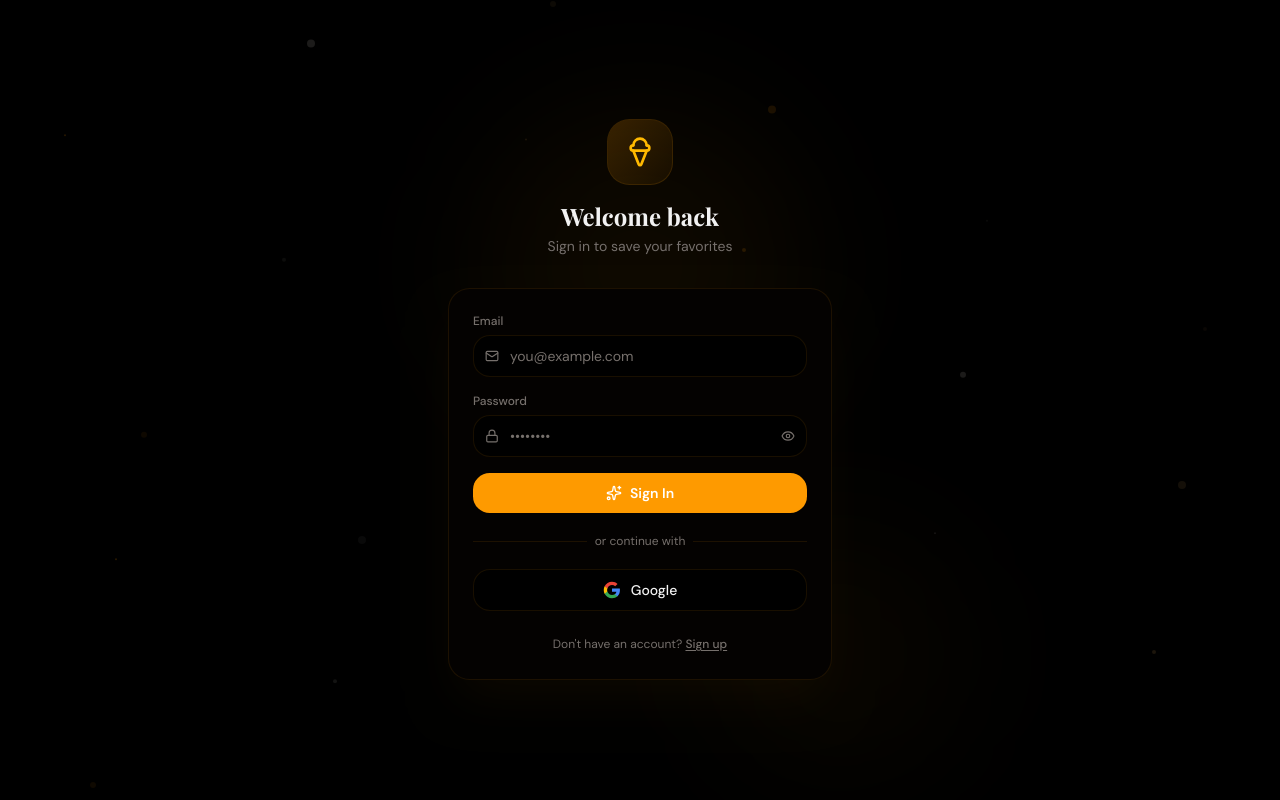
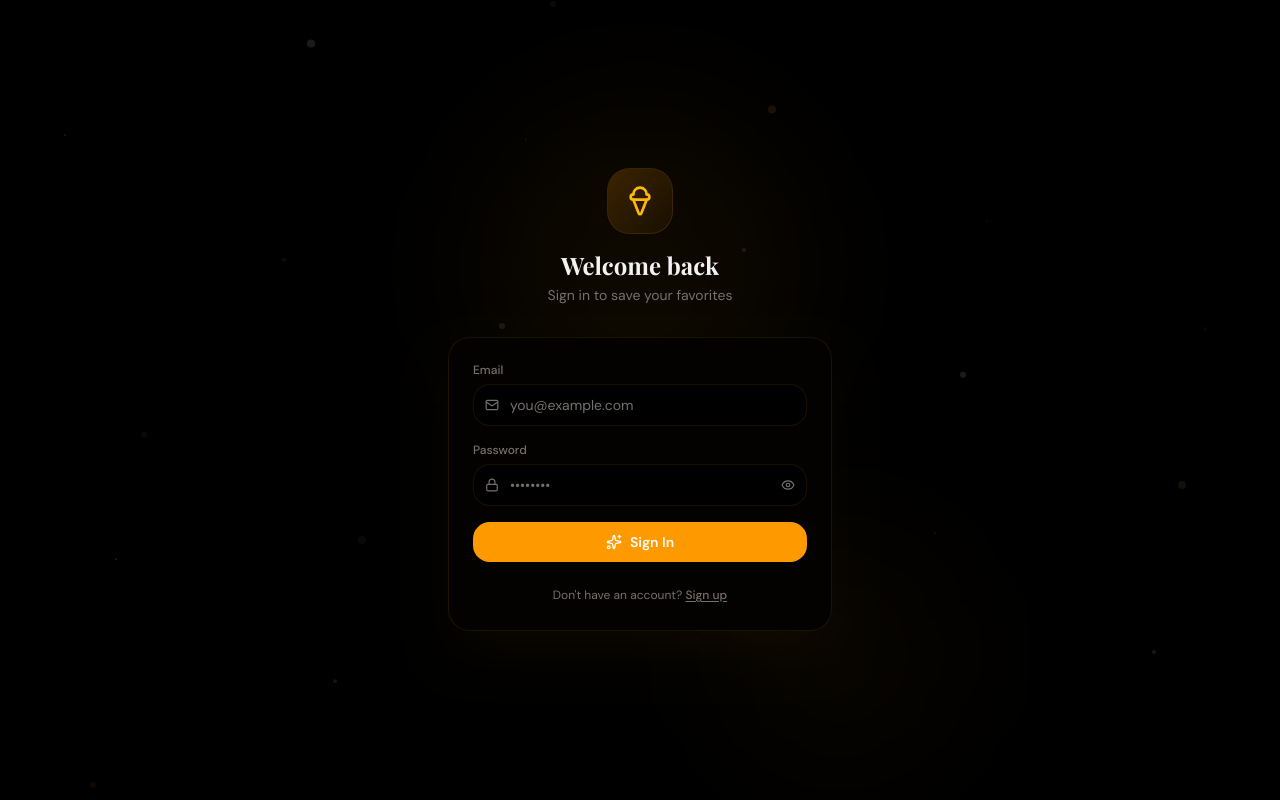
Before and after one commit to marccoandj-lab/FridgeRaid, a Next.js app: page /auth in a window 1280 px wide. Built offline with nearby package versions, Linux system fonts and the light colour scheme; no server answers; a web font is replaced by a local one.

Commit message:
Remove Google sign-in option from login page

```diff
--- a/app/auth/page.tsx
+++ b/app/auth/page.tsx
@@ -10,7 +10,7 @@ type Mode = 'login' | 'signup'
 
 export default function AuthPage() {
   const router = useRouter()
-  const { signIn, signUp, signInWithGoogle, user, isLoading } = useAuth()
+  const { signIn, signUp, user, isLoading } = useAuth()
   const [mode, setMode] = useState<Mode>('login')
   const [name, setName] = useState('')
   const [email, setEmail] = useState('')
@@ -18,7 +18,7 @@ export default function AuthPage() {
   const [showPassword, setShowPassword] = useState(false)
   const [error, setError] = useState('')
   const [isSubmitting, setIsSubmitting] = useState(false)
-  const [isGoogleLoading, setIsGoogleLoading] = useState(false)
+
 
   useEffect(() => {
     if (user) router.push('/')
@@ -233,44 +233,7 @@ export default function AuthPage() {
             </motion.form>
           </AnimatePresence>
 
-          {/* Divider */}
-          <div className="relative my-5">
-            <div className="absolute inset-0 flex items-center">
-              <div className="w-full border-t border-amber-500/10" />
-            </div>
-            <div className="relative flex justify-center">
-              <span className="bg-card px-2 text-xs text-muted-foreground">or continue with</span>
-            </div>
-          </div>
 
-          {/* Google sign in */}
-          <button
-            type="button"
-            disabled={isGoogleLoading}
-            onClick={async () => {
-              setError('')
-              setIsGoogleLoading(true)
-              try {
-                await signInWithGoogle()
-              } catch (err: unknown) {
-                const msg = err instanceof Error ? err.message : ''
-                if (!msg.includes('popup-closed-by-user') && !msg.includes('cancelled-popup-request')) {
-                  setError('Google sign-in failed. Try again or use email.')
-                }
-              } finally {
-                setIsGoogleLoading(false)
-              }
-            }}
-            className="flex w-full items-center justify-center gap-2.5 rounded-xl border border-amber-500/10 bg-background py-2.5 text-sm font-medium text-foreground transition-all hover:bg-amber-500/5 hover:border-amber-500/20 disabled:opacity-60 disabled:cursor-not-allowed"
-          >
-            <svg viewBox="0 0 24 24" width={18} height={18} xmlns="http://www.w3.org/2000/svg">
-              <path fill="#4285F4" d="M22.56 12.25c0-.78-.07-1.53-.2-2.25H12v4.26h5.92a5.06 5.06 0 0 1-2.2 3.32v2.77h3.57c2.08-1.92 3.28-4.74 3.28-8.1z"/>
-              <path fill="#34A853" d="M12 23c2.97 0 5.46-.98 7.28-2.66l-3.57-2.77c-.98.66-2.23 1.06-3.71 1.06-2.86 0-5.29-1.93-6.16-4.53H2.18v2.84C3.99 20.53 7.7 23 12 23z"/>
-              <path fill="#FBBC05" d="M5.84 14.09c-.22-.66-.35-1.36-.35-2.09s.13-1.43.35-2.09V7.07H2.18C1.43 8.55 1 10.22 1 12s.43 3.45 1.18 4.93l2.85-2.22.81-.62z"/>
-              <path fill="#EA4335" d="M12 5.38c1.62 0 3.06.56 4.21 1.64l3.15-3.15C17.45 2.09 14.97 1 12 1 7.7 1 3.99 3.47 2.18 7.07l3.66 2.84c.87-2.6 3.3-4.53 6.16-4.53z"/>
-            </svg>
-            Google
-          </button>
 
           {/* Toggle mode */}
           <div className="mt-5 text-center">
--- a/lib/AuthProvider.tsx
+++ b/lib/AuthProvider.tsx
@@ -5,19 +5,17 @@ import {
   onAuthStateChanged,
   signInWithEmailAndPassword,
   createUserWithEmailAndPassword,
-  signInWithRedirect,
   signOut,
   updateProfile,
   type User,
 } from 'firebase/auth'
-import { auth, googleProvider } from '@/lib/firebase'
+import { auth } from '@/lib/firebase'
 
 interface AuthContextValue {
   user: User | null
   isLoading: boolean
   signIn: (email: string, password: string) => Promise<void>
   signUp: (email: string, password: string, name: string) => Promise<void>
-  signInWithGoogle: () => Promise<void>
   logOut: () => Promise<void>
 }
 
@@ -56,16 +54,12 @@ export function AuthProvider({ children }: { children: ReactNode }) {
     })
   }
 
-  const signInWithGoogle = async () => {
-    await signInWithRedirect(auth, googleProvider)
-  }
-
   const logOut = async () => {
     await signOut(auth)
   }
 
   return (
-    <AuthContext.Provider value={{ user, isLoading, signIn, signUp, signInWithGoogle, logOut }}>
+    <AuthContext.Provider value={{ user, isLoading, signIn, signUp, logOut }}>
       {children}
     </AuthContext.Provider>
   )
```
